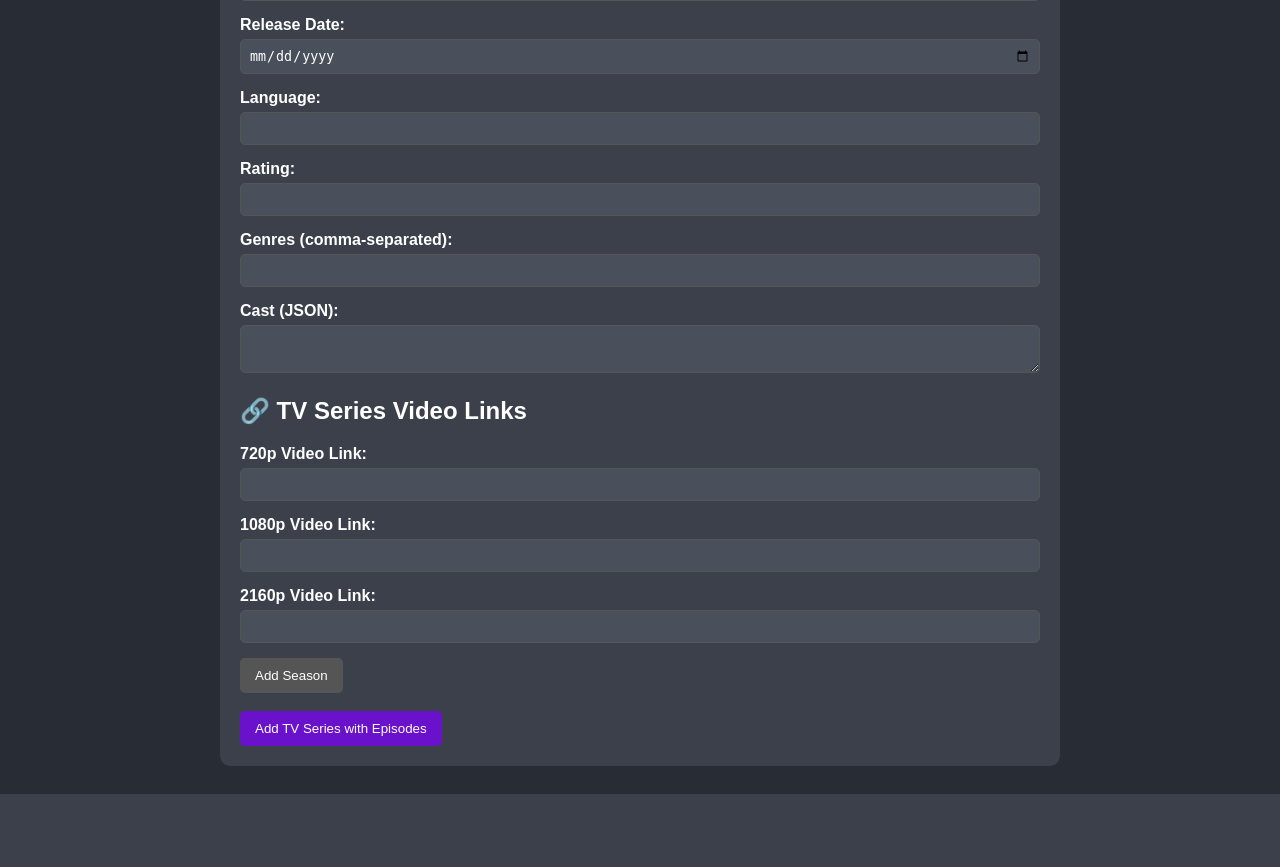
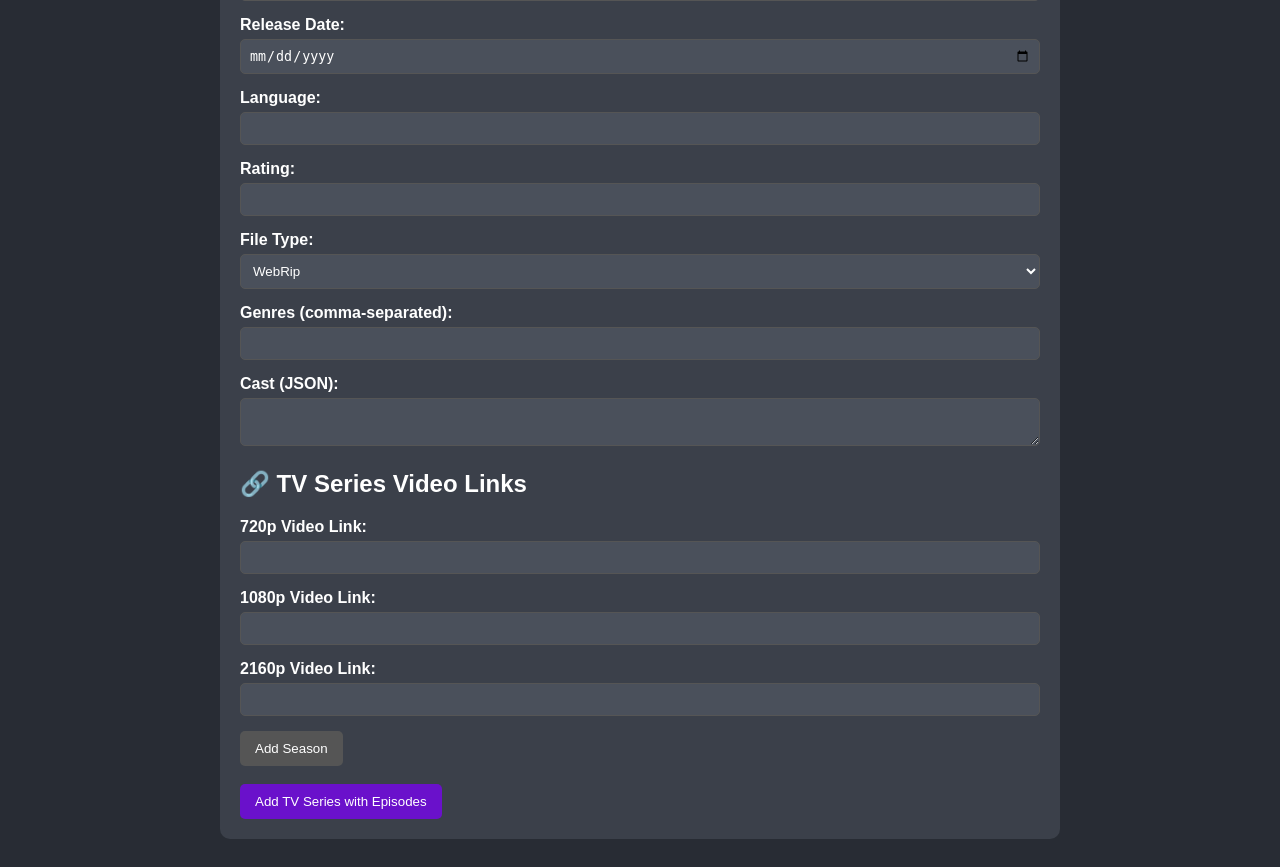
Before and after one commit to Venuboy34/databaseoffilmzithatworkwitheveryfunctiom, a Flask app: template templates/add_tv.html in a window 1280 px wide. Shown: the part 522-1389 px from the top of the page. Before the commit the page ends 1316 px from the top, so only its background shows below. Run offline with Flask 3, Linux system fonts and the light colour scheme; the template is opened without the code that fills it, so the values that code supplies are empty; some libraries are stand-ins or nearby versions.

Commit message:
Update add_tv.html

```diff
--- a/templates/add_tv.html
+++ b/templates/add_tv.html
@@ -9,7 +9,7 @@
         .container { max-width: 800px; margin: 0 auto; background: #3b404a; padding: 20px; border-radius: 10px; }
         .form-group { margin-bottom: 15px; }
         label { display: block; margin-bottom: 5px; font-weight: bold; }
-        input[type="text"], input[type="number"], input[type="date"], textarea { width: 100%; padding: 8px; box-sizing: border-box; background: #4a505b; border: 1px solid #555; color: #fff; border-radius: 5px; }
+        input[type="text"], input[type="number"], input[type="date"], select, textarea { width: 100%; padding: 8px; box-sizing: border-box; background: #4a505b; border: 1px solid #555; color: #fff; border-radius: 5px; }
         .btn-primary { background: #6a11cb; color: #fff; border: none; padding: 10px 15px; cursor: pointer; border-radius: 5px; }
         .btn-secondary { background: #555; color: #fff; border: none; padding: 10px 15px; cursor: pointer; border-radius: 5px; }
         .season-container { border: 1px solid #555; padding: 15px; border-radius: 8px; margin-top: 20px; }
@@ -56,6 +56,21 @@
                 <label for="rating">Rating:</label>
                 <input type="number" step="0.1" id="rating" name="rating">
             </div>
+
+            <!-- File Type Selection -->
+            <div class="form-group">
+                <label for="file_type">File Type:</label>
+                <select id="file_type" name="file_type">
+                    <option value="webrip">WebRip</option>
+                    <option value="bluray">BluRay</option>
+                    <option value="webdl">WebDL</option>
+                    <option value="hdtv">HDTV</option>
+                    <option value="dvd">DVD</option>
+                    <option value="brrip">BRRip</option>
+                    <option value="bdrip">BDRip</option>
+                </select>
+            </div>
+
             <div class="form-group">
                 <label for="genres">Genres (comma-separated):</label>
                 <input type="text" id="genres" name="genres">
@@ -160,6 +175,7 @@
                     document.getElementById('release-date').value = data.release_date;
                     document.getElementById('language').value = data.language;
                     document.getElementById('rating').value = data.rating;
+                    document.getElementById('file_type').value = data.file_type || 'webrip';
                     // Join genre names into a comma-separated string
                     document.getElementById('genres').value = data.genres.join(', ');
                     document.getElementById('cast-members').value = JSON.stringify(data.cast_members, null, 2);
@@ -184,6 +200,7 @@
             const formData = new FormData(e.target);
             const seasons = {};
             const totalSeasons = document.querySelectorAll('.season-container').length;
+            const fileType = document.getElementById('file_type').value;
 
             // Get TV series video links
             const video720p = document.getElementById('video_720p').value;
@@ -216,9 +233,9 @@
                         video_720p: video720p,
                         video_1080p: video1080p,
                         video_2160p: video2160p,
-                        download_720p: { url: download720p, file_type: 'webrip' },
-                        download_1080p: { url: download1080p, file_type: 'webrip' },
-                        download_2160p: { url: download2160p, file_type: 'webrip' },
+                        download_720p: { url: download720p, file_type: fileType },
+                        download_1080p: { url: download1080p, file_type: fileType },
+                        download_2160p: { url: download2160p, file_type: fileType },
                         torrent_720p: torrent720p,
                         torrent_1080p: torrent1080p,
                         torrent_2160p: torrent2160p
@@ -245,6 +262,7 @@
                 release_date: formData.get('release_date'),
                 language: formData.get('language'),
                 rating: parseFloat(formData.get('rating')),
+                file_type: fileType,
                 genres: genresArray,
                 cast_members: JSON.parse(formData.get('cast_members') || '[]'),
                 video_links: {
```
